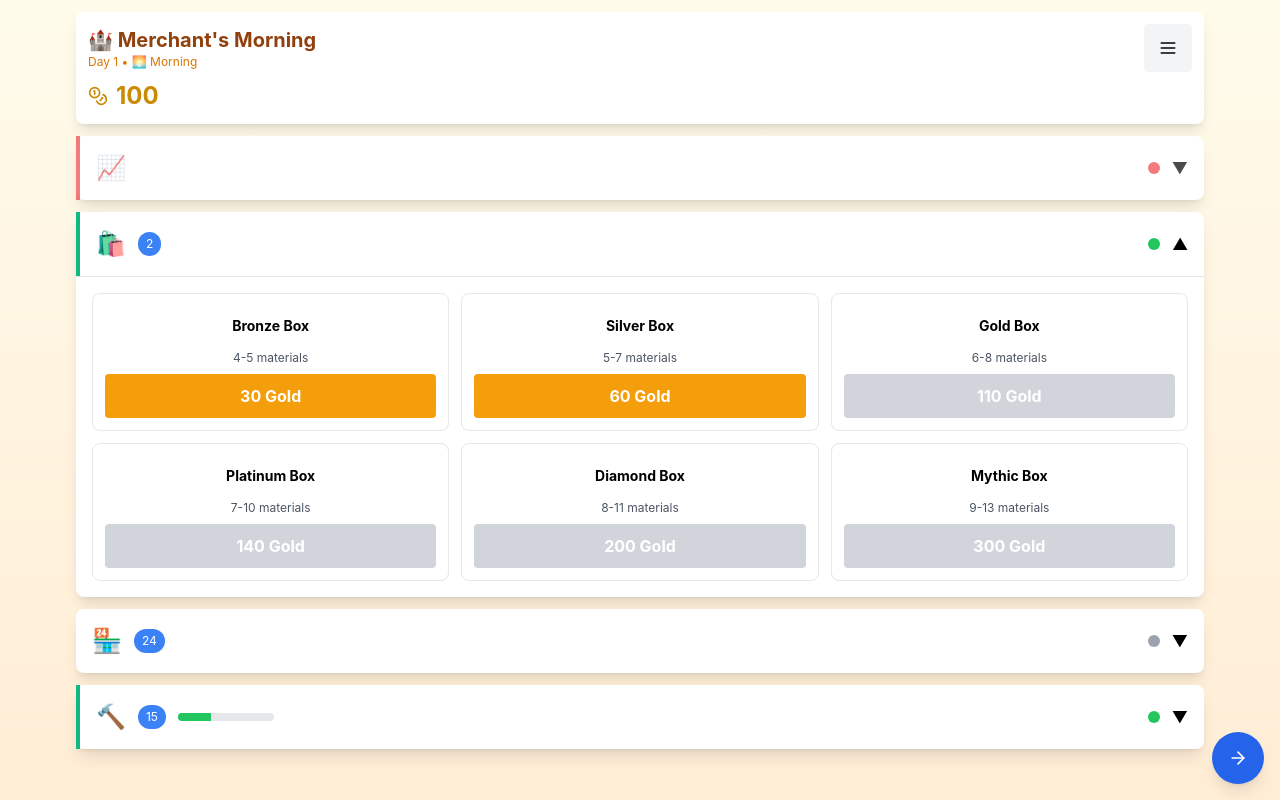
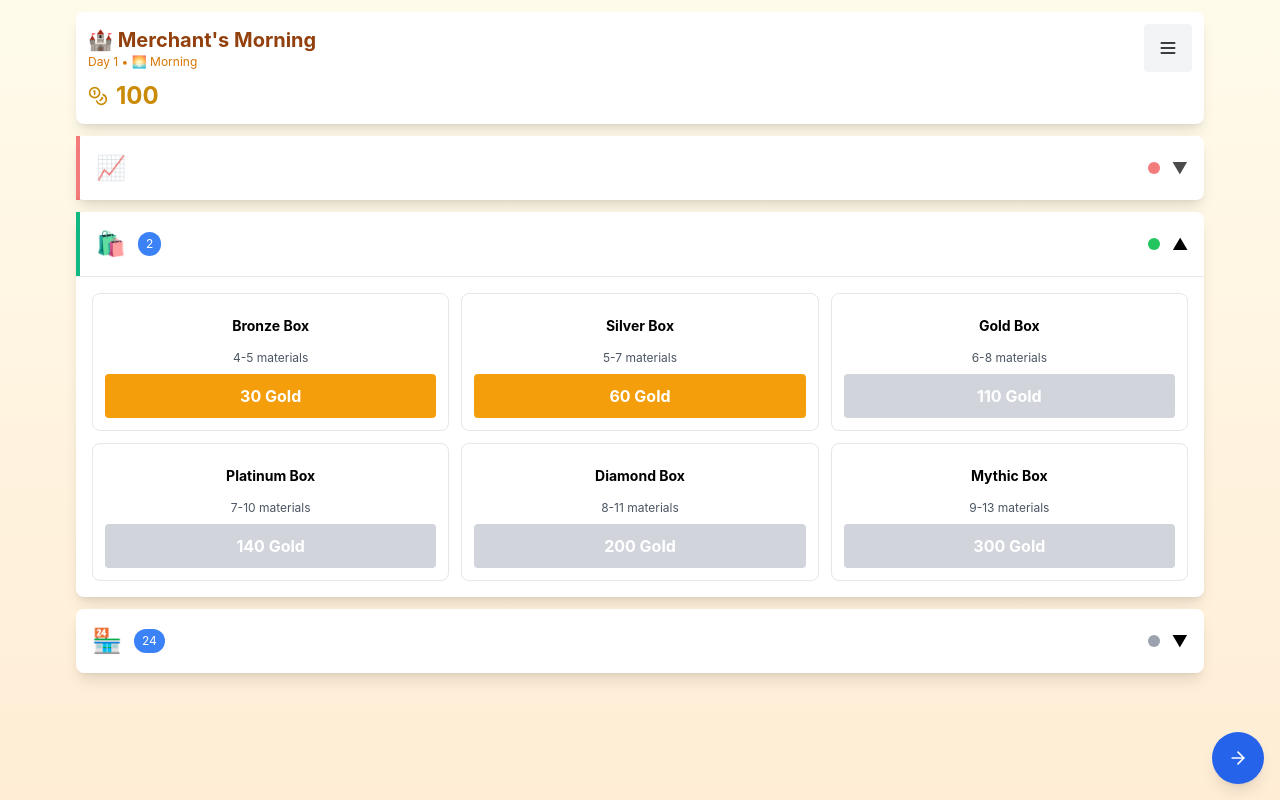
Before and after one commit to hendrism/merchants-morning, a React (Create React App) app: page / in a window 1280 px wide. Built offline with nearby package versions, Linux system fonts and the light colour scheme.

Commit message:
Fix card visibility and phase logic

```diff
--- a/src/App.jsx
+++ b/src/App.jsx
@@ -351,7 +351,7 @@ const MerchantsMorning = () => {
           </div>
         )}
 
-        {!getCardState('marketNews').hidden && [PHASES.MORNING, PHASES.CRAFTING].includes(gameState.phase) && (
+        {!getCardState('marketNews').hidden && [PHASES.MORNING, PHASES.CRAFTING, PHASES.END_DAY].includes(gameState.phase) && (
           <div data-card-id="marketNews">
             <Card>
               <CardHeader
@@ -384,9 +384,7 @@ const MerchantsMorning = () => {
           </div>
         )}
 
-        {gameState.phase === PHASES.MORNING && (
-          <>
-            {!getCardState('supplyBoxes').hidden && (
+        {[PHASES.MORNING, PHASES.END_DAY].includes(gameState.phase) && !getCardState('supplyBoxes').hidden && (
           <div data-card-id="supplyBoxes">
             <Card>
               <CardHeader
@@ -424,7 +422,7 @@ const MerchantsMorning = () => {
           </div>
         )}
 
-              {!getCardState('materials').hidden && [PHASES.MORNING, PHASES.CRAFTING].includes(gameState.phase) && (
+        {!getCardState('materials').hidden && [PHASES.MORNING, PHASES.CRAFTING, PHASES.END_DAY].includes(gameState.phase) && (
           <div data-card-id="materials">
             <Card>
               <CardHeader
@@ -449,10 +447,8 @@ const MerchantsMorning = () => {
             </Card>
           </div>
         )}
-          </>
-        )}
 
-        {!getCardState('workshop').hidden && [PHASES.MORNING, PHASES.CRAFTING].includes(gameState.phase) && (
+        {!getCardState('workshop').hidden && [PHASES.CRAFTING, PHASES.END_DAY].includes(gameState.phase) && (
           <div data-card-id="workshop">
             <Card>
               <CardHeader
@@ -483,7 +479,7 @@ const MerchantsMorning = () => {
           </div>
         )}
 
-        {!getCardState('inventory').hidden && gameState.phase === PHASES.CRAFTING && (
+        {!getCardState('inventory').hidden && [PHASES.CRAFTING, PHASES.END_DAY].includes(gameState.phase) && (
           <div data-card-id="inventory">
             <Card>
               <CardHeader
@@ -512,7 +508,7 @@ const MerchantsMorning = () => {
           </div>
         )}
 
-        {!getCardState('customerQueue').hidden && gameState.phase === PHASES.SHOPPING && (
+        {!getCardState('customerQueue').hidden && [PHASES.SHOPPING, PHASES.END_DAY].includes(gameState.phase) && (
           <div data-card-id="customerQueue">
             <Card>
               <CardHeader
--- a/src/components/Card.jsx
+++ b/src/components/Card.jsx
@@ -59,6 +59,7 @@ export const CardHeader = ({
 
   return (
     <button
+      type="button"
       onClick={onToggle}
       className={`w-full flex items-center justify-between p-4 text-left transition-all duration-200 ${getStatusClass()} ${
         isEmpty ? 'opacity-60' : ''
--- a/src/hooks/useCardIntelligence.js
+++ b/src/hooks/useCardIntelligence.js
@@ -54,6 +54,7 @@ const useCardIntelligence = (gameState, userPreferences = {}, setGameState) => {
     const myToken = materialsTokenRef.current;
 
     updateCardState('materials', { expanded: true, userModified: false });
+    setGameState(prev => ({ ...prev, newMaterialsReceived: false, newMaterialsCount: 0 }));
 
     materialsTimerRef.current = setTimeout(() => {
       setCardStates(current => {
@@ -77,7 +78,7 @@ const useCardIntelligence = (gameState, userPreferences = {}, setGameState) => {
         materialsTimerRef.current = null;
       }
     };
-  }, [gameState.newMaterialsReceived, updateCardState, setCardStates]);
+  }, [gameState.newMaterialsReceived, updateCardState, setCardStates, setGameState]);
 
   // Auto-expand when customer VIPs arrive
   useEffect(() => {
```
Lines whose indentation alone changed are shown as unchanged.
